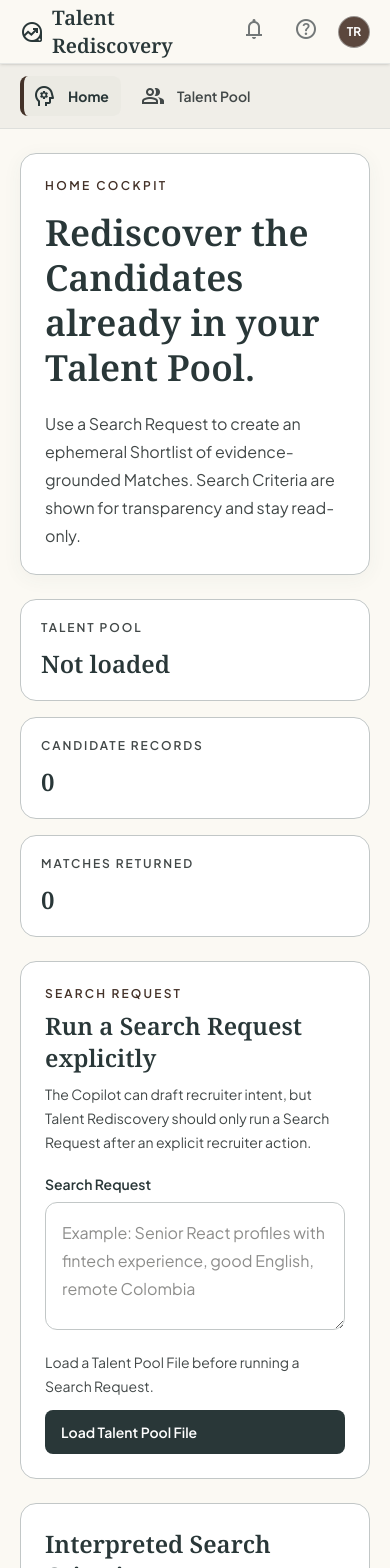
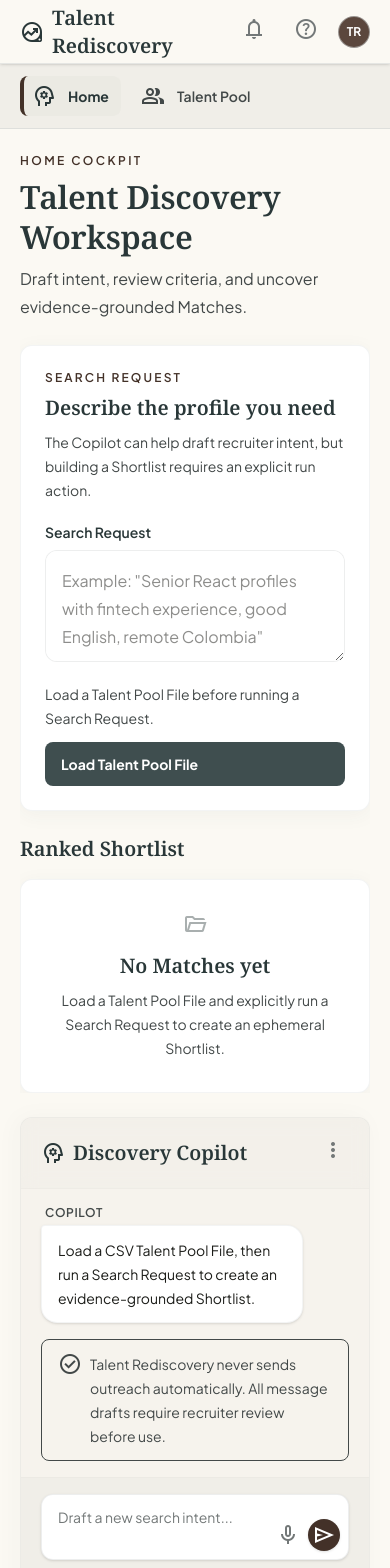
Before and after one commit to JPGallegos1/talent-rediscovery, a React (Vite) app: page / in a window 390 px wide. Shown: the top 1568 px of the page. Built offline with nearby package versions, Linux system fonts and the light colour scheme.

Commit message:
feat: rework Home cockpit to Stitch workspace

```diff
--- a/src/main.tsx
+++ b/src/main.tsx
@@ -210,45 +210,76 @@ function HomeRoute() {
       shortlist,
       selectedMatchId: null,
     }));
-    setSearchStatus(`Search Request run. Returned ${shortlist.length} Matches in an ephemeral Shortlist.`);
+    setSearchStatus(`Search Request run. Returned ${shortlist.length} Matches in the Shortlist.`);
   }
 
   return (
-    <div className="grid gap-6 xl:grid-cols-[minmax(0,1fr)_360px]">
-      <section className="space-y-6">
-        <header className="rounded-2xl border border-outline-soft bg-surface-lowest p-6 shadow-[0_4px_20px_rgba(63,78,79,0.05)] sm:p-8">
+    <div className="flex min-h-0 flex-1 flex-col xl:flex-row">
+      <div className="flex-1 space-y-6 overflow-y-auto">
+        <div className="flex items-end justify-between">
+          <div>
             <p className="text-xs font-semibold uppercase tracking-[0.2em] text-earth">Home cockpit</p>
-          <h1 className="mt-4 max-w-3xl font-serif text-4xl font-semibold leading-tight text-slate sm:text-5xl">
-            Rediscover the Candidates already in your Talent Pool.
-          </h1>
-          <p className="mt-5 max-w-2xl text-base leading-7 text-muted">
-            Use a Search Request to create an ephemeral Shortlist of evidence-grounded Matches. Search Criteria are shown for transparency and stay read-only.
-          </p>
-        </header>
+            <h2 className="mt-2 font-serif text-[32px] font-semibold leading-10 tracking-[-0.01em] text-slate">
+              Talent Discovery Workspace
+            </h2>
+            <p className="mt-2 text-base leading-7 text-muted">Draft intent, review criteria, and uncover evidence-grounded Matches.</p>
+          </div>
+          {hasTalentPool ? (
+            <span className="hidden rounded-full bg-surface-high px-3 py-1 text-xs font-semibold uppercase tracking-[0.12em] text-muted sm:inline-flex">
+              {session.candidateRecordCount} Candidate Records
+            </span>
+          ) : null}
+        </div>
 
-        <section className="grid gap-4 md:grid-cols-3">
-          <MetricCard label="Talent Pool" value={session.talentPoolFileName ?? "Not loaded"} />
-          <MetricCard label="Candidate Records" value={String(session.candidateRecordCount)} />
-          <MetricCard label="Matches returned" value={String(session.shortlist.length)} />
-        </section>
+        <SearchRequestForm
+          draftSearchRequest={draftSearchRequest}
+          onDraftChange={setDraftSearchRequest}
+          searchStatus={searchStatus}
+          hasTalentPool={hasTalentPool}
+          onSubmit={handleSearchSubmit}
+        />
 
-        <section className="rounded-2xl border border-outline-soft bg-surface-lowest p-6">
-          <form className="space-y-5" onSubmit={handleSearchSubmit}>
+        <SearchCriteriaPanel searchCriteria={session.searchCriteria} searchRequest={session.searchRequest} />
+
+        <ShortlistSection matches={session.shortlist} />
+      </div>
+
+      <CopilotPanel />
+    </div>
+  );
+}
+
+function SearchRequestForm({
+  draftSearchRequest,
+  onDraftChange,
+  searchStatus,
+  hasTalentPool,
+  onSubmit,
+}: {
+  draftSearchRequest: string;
+  onDraftChange: (value: string) => void;
+  searchStatus: string;
+  hasTalentPool: boolean;
+  onSubmit: (event: React.FormEvent<HTMLFormElement>) => void;
+}) {
+  return (
+    <section className="rounded-xl border border-outline-soft/20 bg-surface-lowest p-6 shadow-stitch-card">
+      <form className="space-y-5" onSubmit={onSubmit}>
         <div>
           <p className="text-xs font-semibold uppercase tracking-[0.18em] text-earth">Search Request</p>
-              <h2 className="mt-2 font-serif text-2xl font-semibold text-slate">Run a Search Request explicitly</h2>
-              <p className="mt-2 max-w-2xl text-sm leading-6 text-muted">
-                The Copilot can draft recruiter intent, but Talent Rediscovery should only run a Search Request after an explicit recruiter action.
+          <h3 className="mt-2 font-serif text-xl font-semibold text-slate">Describe the profile you need</h3>
+          <p className="mt-2 text-sm leading-6 text-muted">
+            The Copilot can help draft recruiter intent, but building a Shortlist requires an explicit run action.
           </p>
         </div>
         <label className="grid gap-2 text-sm font-semibold text-slate" htmlFor="search-request">
           Search Request
           <textarea
             id="search-request"
-                className="min-h-32 rounded-xl border border-outline-soft bg-surface-lowest p-4 text-base font-normal leading-7 text-ink outline-none transition focus:border-slate"
-                placeholder="Example: Senior React profiles with fintech experience, good English, remote Colombia"
+            className="min-h-28 rounded-xl border border-outline-soft/30 bg-surface-lowest p-4 text-base font-normal leading-7 text-ink outline-none transition focus:border-slate"
+            placeholder='Example: "Senior React profiles with fintech experience, good English, remote Colombia"'
             value={draftSearchRequest}
-                onChange={(event) => setDraftSearchRequest(event.target.value)}
+            onChange={(event) => onDraftChange(event.target.value)}
           />
         </label>
         <div className="flex flex-col gap-3 sm:flex-row sm:items-center sm:justify-between">
@@ -256,26 +287,179 @@ function HomeRoute() {
             {searchStatus}
           </p>
           {hasTalentPool ? (
-                <button type="submit" className="rounded-lg bg-slate px-4 py-3 text-sm font-semibold text-white hover:bg-slate-strong">
+            <button type="submit" className="rounded-lg bg-slate-strong px-4 py-3 text-sm font-bold text-white transition hover:bg-slate">
               Run Search Request
             </button>
           ) : (
-                <Link to="/talent-pool" className="rounded-lg bg-slate px-4 py-3 text-sm font-semibold text-white hover:bg-slate-strong">
+            <Link to="/talent-pool" className="rounded-lg bg-slate-strong px-4 py-3 text-sm font-bold text-white transition hover:bg-slate">
               Load Talent Pool File
             </Link>
           )}
         </div>
       </form>
     </section>
+  );
+}
 
-        <section className="grid gap-6 lg:grid-cols-2">
-          <InfoPanel title="Interpreted Search Criteria" emptyText="Search Criteria will appear here as read-only information after a Search Request runs." items={formatSearchCriteria(session.searchCriteria)} />
-          <ShortlistPanel matches={session.shortlist} />
+function SearchCriteriaPanel({
+  searchCriteria,
+  searchRequest,
+}: {
+  searchCriteria: SearchCriteria | null;
+  searchRequest: string;
+}) {
+  if (!searchCriteria || Object.keys(searchCriteria).length === 0) {
+    return null;
+  }
+
+  const entities: { label: string; value: string; color: string }[] = [];
+
+  if (searchCriteria.skills && searchCriteria.skills.length > 0) {
+    entities.push({ label: `Skills: ${searchCriteria.skills.join(", ")}`, value: "skill", color: "slate" });
+  }
+  if (searchCriteria.seniority) {
+    entities.push({ label: `Seniority: ${searchCriteria.seniority}`, value: "seniority", color: "slate" });
+  }
+  if (searchCriteria.location && searchCriteria.location.length > 0) {
+    entities.push({ label: `Location: ${searchCriteria.location.join(", ")}`, value: "location", color: "slate" });
+  }
+  if (searchCriteria.industry && searchCriteria.industry.length > 0) {
+    entities.push({ label: `Industry: ${searchCriteria.industry.join(", ")}`, value: "industry", color: "earth" });
+  }
+  if (searchCriteria.languageLevel) {
+    entities.push({ label: `Language: ${searchCriteria.languageLevel}`, value: "language", color: "slate" });
+  }
+  if (searchCriteria.availability) {
+    entities.push({ label: `Availability: ${searchCriteria.availability}`, value: "availability", color: "slate" });
+  }
+
+  return (
+    <section className="rounded-xl border border-outline-soft/20 bg-surface-lowest p-6 shadow-stitch-card">
+      <div className="mb-4 flex items-center gap-2 border-b border-outline-soft/10 pb-4">
+        <span className="material-symbols-outlined text-earth">tune</span>
+        <h3 className="font-serif text-xl font-semibold text-slate">Interpreted Search Criteria</h3>
+      </div>
+      <div className="grid gap-6 md:grid-cols-2">
+        <div>
+          <h4 className="mb-2 text-xs font-semibold uppercase tracking-wider text-muted">Primary Intent</h4>
+          <p className="text-base leading-7 text-ink">{searchRequest}</p>
+        </div>
+        <div>
+          <h4 className="mb-2 text-xs font-semibold uppercase tracking-wider text-muted">Extracted Criteria</h4>
+          <div className="flex flex-wrap gap-2">
+            {entities.length > 0 ? (
+              entities.map((entity) => (
+                <span
+                  key={entity.value}
+                  className={`rounded px-3 py-1 text-xs font-semibold ${
+                    entity.color === "earth"
+                      ? "bg-earth-soft text-earth"
+                      : "bg-slate-soft text-slate"
+                  }`}
+                >
+                  {entity.label}
+                </span>
+              ))
+            ) : (
+              <span className="text-sm text-muted">No structured criteria could be interpreted.</span>
+            )}
+          </div>
+        </div>
+      </div>
     </section>
+  );
+}
+
+function ShortlistSection({ matches }: { matches: Match[] }) {
+  return (
+    <section>
+      <div className="mb-4 flex items-center justify-between">
+        <h3 className="font-serif text-xl font-semibold text-slate">Ranked Shortlist</h3>
+        {matches.length > 0 ? (
+          <span className="rounded bg-surface-high px-2 py-1 text-xs font-semibold text-muted">
+            {matches.length} Matches found
+          </span>
+        ) : null}
+      </div>
+      {matches.length > 0 ? (
+        <div className="space-y-4">
+          {matches.map((match, index) => (
+            <MatchCard key={getMatchId(match)} match={match} index={index} />
+          ))}
+        </div>
+      ) : (
+        <div className="rounded-xl border border-outline-soft/20 bg-surface-lowest p-8 text-center shadow-stitch-card">
+          <span className="material-symbols-outlined mb-4 text-[48px] text-slate/40">folder_open</span>
+          <h3 className="font-serif text-xl font-semibold text-slate">No Matches yet</h3>
+          <p className="mt-2 max-w-md text-sm leading-6 text-muted">
+            Load a Talent Pool File and explicitly run a Search Request to create an ephemeral Shortlist.
+          </p>
+        </div>
+      )}
     </section>
+  );
+}
 
-      <CopilotPanel />
+function MatchCard({ match, index }: { match: Match; index: number }) {
+  return (
+    <Link
+      to="/matches/$matchId"
+      params={{ matchId: getMatchId(match) }}
+      className="relative block rounded-xl border border-outline-soft/20 bg-surface-lowest p-6 shadow-stitch-card transition-shadow hover:shadow-md"
+    >
+      <div className="absolute left-0 top-0 bottom-0 w-1 rounded-l-xl bg-earth" />
+      <div className="mb-4 flex items-start justify-between gap-4">
+        <div>
+          <p className="text-xs font-semibold uppercase tracking-[0.16em] text-earth">Match {index + 1}</p>
+          <h4 className="mt-1 font-serif text-xl font-semibold text-slate">{getCandidateRecordLabel(match)}</h4>
+          <p className="mt-1 text-sm text-muted">{match.candidateRecord.canonicalFields.currentRole || "Role not provided"}</p>
         </div>
+        <span className={`shrink-0 rounded-full px-3 py-1 text-xs font-bold ${
+          match.strength === "Strong"
+            ? "bg-evidence-soft text-evidence"
+            : match.strength === "Possible"
+            ? "bg-secondary-soft text-secondary-strong"
+            : "bg-risk-soft text-risk"
+        }`}>
+          {match.strength}
+        </span>
+      </div>
+      <div className="grid gap-4 border-t border-outline-soft/10 pt-4 sm:grid-cols-2">
+        <div>
+          <p className="mb-2 text-xs font-semibold uppercase tracking-wider text-muted">Evidence</p>
+          <ul className="space-y-1 text-sm leading-6 text-ink">
+            {match.reasons.slice(0, 3).map((reason) => (
+              <li key={reason} className="flex items-start gap-2">
+                <span className="mt-1.5 size-1.5 shrink-0 rounded-full bg-evidence" />
+                {reason}
+              </li>
+            ))}
+          </ul>
+        </div>
+        <div>
+          <p className="mb-2 text-xs font-semibold uppercase tracking-wider text-muted">Gaps & Risks</p>
+          {match.gaps.length > 0 || match.risks.length > 0 ? (
+            <ul className="space-y-1 text-sm leading-6 text-muted">
+              {match.gaps.slice(0, 1).map((gap) => (
+                <li key={gap} className="flex items-start gap-2">
+                  <span className="mt-1.5 size-1.5 shrink-0 rounded-full bg-secondary-strong" />
+                  {gap}
+                </li>
+              ))}
+              {match.risks.slice(0, 1).map((risk) => (
+                <li key={risk} className="flex items-start gap-2">
+                  <span className="mt-1.5 size-1.5 shrink-0 rounded-full bg-risk" />
+                  {risk}
+                </li>
+              ))}
+            </ul>
+          ) : (
+            <p className="text-sm text-muted">No significant gaps or risks identified.</p>
+          )}
+        </div>
+      </div>
+      <p className="mt-4 text-sm font-semibold text-slate">{match.suggestedNextAction}</p>
+    </Link>
   );
 }
 
@@ -543,80 +727,7 @@ function MatchDetailRoute() {
   );
 }
 
-function MetricCard({ label, value }: { label: string; value: string }) {
-  return (
-    <article className="rounded-2xl border border-outline-soft bg-surface-lowest p-5">
-      <p className="text-xs font-semibold uppercase tracking-[0.16em] text-muted">{label}</p>
-      <p className="mt-3 font-serif text-2xl font-semibold text-slate">{value}</p>
-    </article>
-  );
-}
 
-function InfoPanel({ title, emptyText, items = [] }: { title: string; emptyText: string; items?: string[] }) {
-  return (
-    <section className="rounded-2xl border border-outline-soft bg-surface-lowest p-6">
-      <h2 className="font-serif text-2xl font-semibold text-slate">{title}</h2>
-      {items.length > 0 ? (
-        <ul className="mt-4 space-y-3 text-sm leading-6 text-muted">
-          {items.map((item) => (
-            <li key={item} className="rounded-lg bg-surface-low px-3 py-2">
-              {item}
-            </li>
-          ))}
-        </ul>
-      ) : (
-        <p className="mt-4 rounded-lg bg-surface-low px-3 py-3 text-sm leading-6 text-muted">{emptyText}</p>
-      )}
-    </section>
-  );
-}
-
-function ShortlistPanel({ matches }: { matches: Match[] }) {
-  return (
-    <section className="rounded-2xl border border-outline-soft bg-surface-lowest p-6">
-      <h2 className="font-serif text-2xl font-semibold text-slate">Current Shortlist</h2>
-      {matches.length > 0 ? (
-        <div className="mt-4 space-y-4">
-          {matches.map((match, index) => (
-            <article key={getMatchId(match)} className="rounded-xl border border-outline-soft bg-surface-low p-4">
-              <div className="flex items-start justify-between gap-4">
-                <div>
-                  <p className="text-xs font-semibold uppercase tracking-[0.16em] text-earth">Match {index + 1}</p>
-                  <h3 className="mt-2 font-serif text-xl font-semibold text-slate">{getCandidateRecordLabel(match)}</h3>
-                  <p className="mt-1 text-sm text-muted">{match.candidateRecord.canonicalFields.currentRole || "Role not provided"}</p>
-                </div>
-                <span className="rounded-full bg-slate px-3 py-1 text-xs font-semibold text-white">{match.strength}</span>
-              </div>
-              <p className="mt-3 text-sm leading-6 text-muted">{match.suggestedNextAction}</p>
-              <div className="mt-3 grid gap-3 text-sm leading-6 text-muted sm:grid-cols-2">
-                <SummaryList title="Reasons" items={match.reasons.slice(0, 2)} />
-                <SummaryList title="Evidence" items={match.evidence.slice(0, 2).map((item) => `${item.label}: ${item.value}`)} />
-              </div>
-              <Link to="/matches/$matchId" params={{ matchId: getMatchId(match) }} className="mt-4 inline-flex text-sm font-semibold text-slate hover:text-earth">
-                Open Match detail
-              </Link>
-            </article>
-          ))}
-        </div>
-      ) : (
-        <p className="mt-4 rounded-lg bg-surface-low px-3 py-3 text-sm leading-6 text-muted">No Matches yet. Load a Talent Pool File and explicitly run a Search Request.</p>
-      )}
-    </section>
-  );
-}
-
-function SummaryList({ title, items }: { title: string; items: string[] }) {
-  return (
-    <div>
-      <h4 className="font-semibold text-slate">{title}</h4>
-      <ul className="mt-1 list-disc space-y-1 pl-5">
-        {items.map((item) => (
-          <li key={item}>{item}</li>
-        ))}
-      </ul>
-    </div>
-  );
-}
 
 function DetailSection({ title, items, compact = false }: { title: string; items: string[]; compact?: boolean }) {
   return (
@@ -633,18 +744,6 @@ function DetailSection({ title, items, compact = false }: { title: string; items
   );
 }
 
-function formatSearchCriteria(searchCriteria: SearchCriteria | null) {
-  if (!searchCriteria || Object.keys(searchCriteria).length === 0) {
-    return [];
-  }
-
-  return Object.entries(searchCriteria).map(([key, value]) => `${formatCriteriaLabel(key)}: ${Array.isArray(value) ? value.join(", ") : value}`);
-}
-
-function formatCriteriaLabel(key: string) {
-  return key.replaceAll(/([A-Z])/g, " $1").replace(/^./, (char) => char.toUpperCase());
-}
-
 function getMatchId(match: Match) {
   return `row-${match.candidateRecord.rowNumber}`;
 }
@@ -657,23 +756,78 @@ function CopilotPanel() {
   const { session } = useAppSession();
 
   return (
-    <aside className="rounded-2xl border border-outline-soft bg-surface-lowest p-6 xl:sticky xl:top-8 xl:self-start">
-      <p className="text-xs font-semibold uppercase tracking-[0.2em] text-earth">Chat Copilot shell</p>
-      <h2 className="mt-3 font-serif text-2xl font-semibold text-slate">Constrained Intelligence Layer</h2>
-      <p className="mt-3 text-sm leading-6 text-muted">
-        The Copilot can help create Search Requests and navigate Matches later. It cannot modify Candidate Records, edit Search Criteria manually, send outreach, or persist Talent Pools.
-      </p>
-      <div className="mt-5 space-y-3">
-        {session.copilotTranscript.map((message, index) => (
-          <p key={`${message.speaker}-${index}`} className="rounded-xl bg-surface-low p-4 text-sm leading-6 text-muted">
-            <span className="font-semibold text-slate">{message.speaker === "copilot" ? "Copilot" : "Recruiter"}: </span>
+    <aside className="mt-6 flex w-full flex-col overflow-hidden rounded-xl border border-outline-soft/20 bg-surface-low shadow-stitch-panel xl:mt-0 xl:ml-6 xl:w-[380px] xl:shrink-0">
+      <div className="flex items-center justify-between border-b border-outline-soft/10 bg-surface/50 px-5 py-4 backdrop-blur">
+        <div className="flex items-center gap-2 text-slate">
+          <span className="material-symbols-outlined">psychology</span>
+          <h3 className="font-serif text-xl font-semibold">Discovery Copilot</h3>
+        </div>
+        <button
+          type="button"
+          className="rounded-full p-1 text-muted-soft transition hover:text-slate"
+          disabled
+          aria-label="Copilot menu unavailable in MVP"
+        >
+          <span className="material-symbols-outlined text-[20px]">more_vert</span>
+        </button>
+      </div>
+
+      <div className="flex-1 space-y-4 overflow-y-auto px-5 py-4">
+        {session.copilotTranscript.map((message, index) => {
+          const isCopilot = message.speaker === "copilot";
+          return (
+            <div key={`${message.speaker}-${index}`} className={`flex flex-col gap-1 ${isCopilot ? "items-start" : "items-end"}`}>
+              <span className="ml-1 text-xs font-semibold uppercase tracking-wider text-muted">
+                {isCopilot ? "Copilot" : "You"}
+              </span>
+              <div
+                className={`max-w-[85%] rounded-2xl px-4 py-3 text-sm leading-6 shadow-sm ${
+                  isCopilot
+                    ? "rounded-tl-sm border border-outline-soft/20 bg-surface-lowest text-ink"
+                    : "rounded-tr-sm bg-slate text-white"
+                }`}
+              >
                 {message.text}
-          </p>
-        ))}
               </div>
-      <button className="mt-5 w-full rounded-lg border border-outline-soft px-4 py-3 text-sm font-semibold text-muted" disabled>
-        Voice Copilot is not active in this slice
+            </div>
+          );
+        })}
+
+        <div className="flex items-start gap-2 rounded-lg border border-secondary/10 bg-secondary-container/30 px-4 py-3 text-sm leading-6 text-muted">
+          <span className="material-symbols-outlined shrink-0 text-[16px]">check_circle</span>
+          <span>Talent Rediscovery never sends outreach automatically. All message drafts require recruiter review before use.</span>
+        </div>
+      </div>
+
+      <div className="border-t border-outline-soft/10 bg-surface px-5 py-4">
+        <div className="flex items-center rounded-xl border border-outline-soft/30 bg-surface-lowest shadow-sm transition-all focus-within:border-slate focus-within:ring-1 focus-within:ring-slate/20">
+          <textarea
+            className="custom-scrollbar w-full resize-none border-none bg-transparent px-4 py-3 text-sm text-ink outline-none placeholder:text-muted-soft"
+            placeholder="Draft a new search intent..."
+            rows={2}
+            disabled
+          />
+          <div className="flex shrink-0 items-center gap-1 pr-2 pb-2 self-end">
+            <button
+              type="button"
+              className="flex size-8 items-center justify-center rounded-full text-muted-soft transition hover:text-slate"
+              disabled
+              aria-label="Voice Copilot not active in this slice"
+            >
+              <span className="material-symbols-outlined text-[20px]">mic</span>
             </button>
+            <button
+              type="button"
+              className="flex size-8 items-center justify-center rounded-full bg-earth text-white shadow-sm transition hover:bg-earth-strong"
+              disabled
+              aria-label="Send message"
+            >
+              <span className="material-symbols-outlined text-[18px]">send</span>
+            </button>
+          </div>
+        </div>
+        <p className="mt-2 px-1 text-xs text-muted-soft">Chat Copilot is not active in this slice.</p>
+      </div>
     </aside>
   );
 }
```
Also changed, not shown: 1 other file (tests, documents, lock files or other folders). Lines whose indentation alone changed are shown as unchanged.
